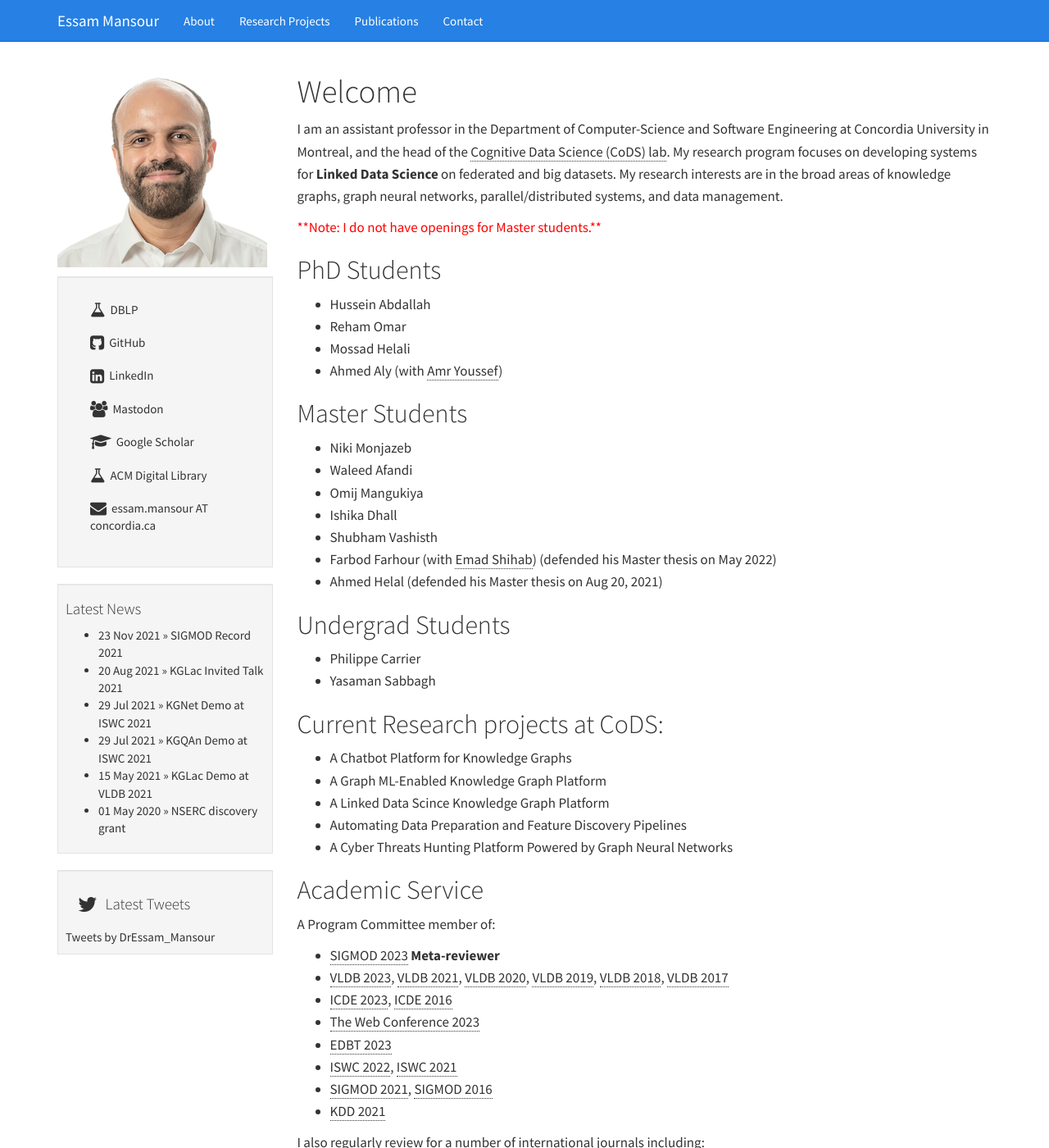
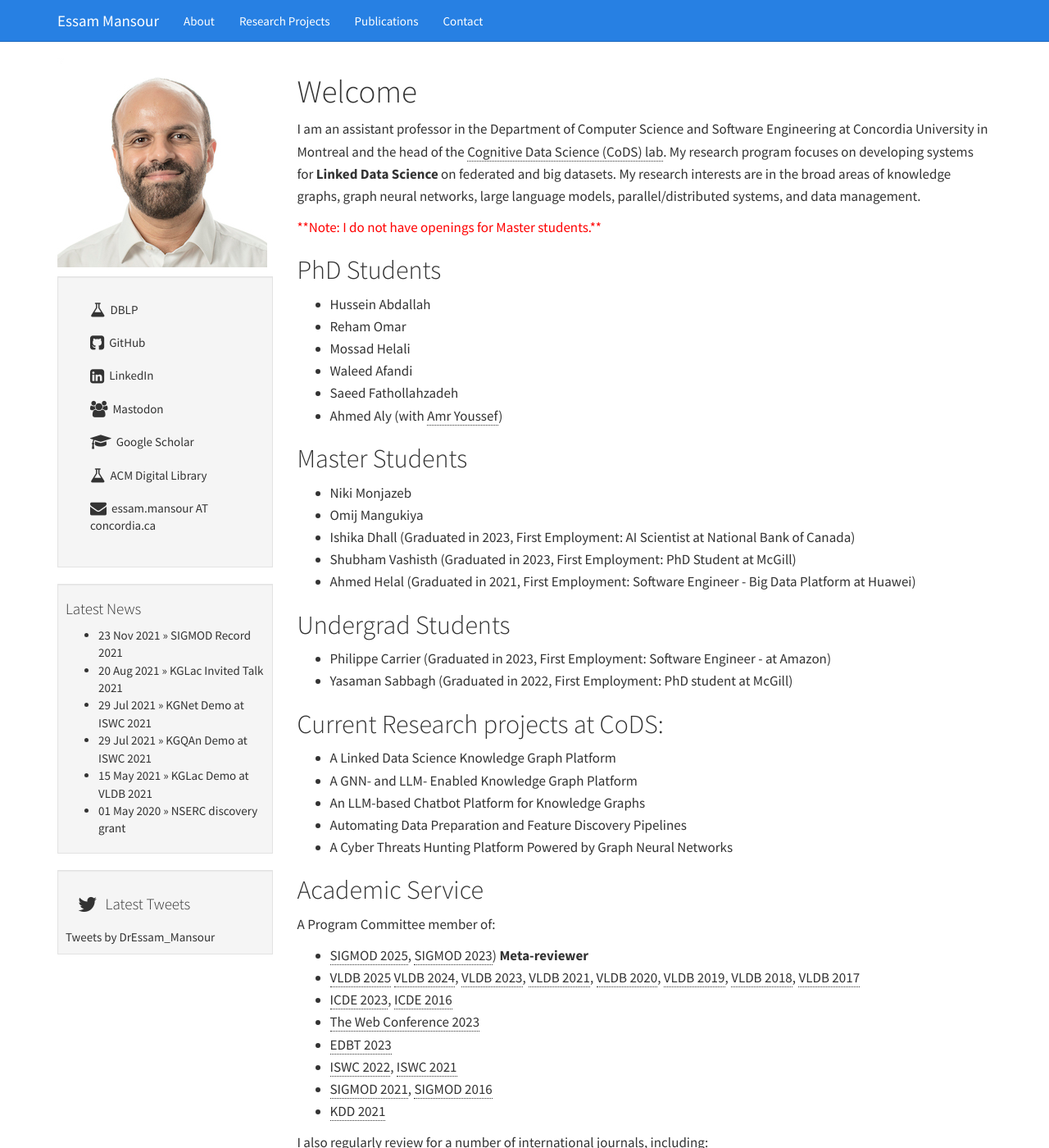
Before and after one commit to mansoure/mansoure.github.io, a Jekyll site: the page built from index.md, in a window 1280 px wide and 1400 px high. Shown: the whole window at 82% size. Built offline with Jekyll 4.4.1, drawn with Linux system fonts in a browser that asks for light colours; comment, search, counter and statistics services are not loaded.

Commit message:
Update index.md

```diff
--- a/index.md
+++ b/index.md
@@ -4,7 +4,7 @@ title: Essam Mansour
 ---
 # Welcome
 
-I am an assistant professor in the Department of Computer-Science and Software Engineering at Concordia University in Montreal, and the head of the [Cognitive Data Science (CoDS) lab](https://cods-gcs.github.io). My research program focuses on developing systems for **Linked Data Science** on federated and big datasets. My research interests are in the broad areas of knowledge graphs, graph neural networks, parallel/distributed systems, and data management.
+I am an assistant professor in the Department of Computer Science and Software Engineering at Concordia University in Montreal and the head of the [Cognitive Data Science (CoDS) lab](https://cods-gcs.github.io). My research program focuses on developing systems for **Linked Data Science** on federated and big datasets. My research interests are in the broad areas of knowledge graphs, graph neural networks, large language models, parallel/distributed systems, and data management.
 
 <font color="red">**Note: I do not have openings for Master students.**</font>
 
@@ -12,27 +12,27 @@ I am an assistant professor in the Department of Computer-Science and Software E
 - Hussein Abdallah
 - Reham Omar
 - Mossad Helali
+- Waleed Afandi
+- Saeed Fathollahzadeh
 - Ahmed Aly (with [Amr Youssef](https://users.encs.concordia.ca/~youssef/))
 
 ## Master Students
 - Niki Monjazeb
-- Waleed Afandi
 - Omij Mangukiya
-- Ishika Dhall
-- Shubham Vashisth
-- Farbod Farhour (with [Emad Shihab](http://das.encs.concordia.ca/members/emad-shihab/)) (defended his Master thesis on May 2022)
-- Ahmed Helal (defended his Master thesis on Aug 20, 2021)
+- Ishika Dhall (Graduated in 2023, First Employment: AI Scientist at National Bank of Canada)
+- Shubham Vashisth (Graduated in 2023, First Employment: PhD Student at McGill)
+- Ahmed Helal (Graduated in 2021, First Employment: Software Engineer - Big Data Platform at Huawei)
 
 ## Undergrad Students
 
-- Philippe Carrier
-- Yasaman Sabbagh
+- Philippe Carrier (Graduated in 2023, First Employment: Software Engineer - at Amazon)
+- Yasaman Sabbagh (Graduated in 2022, First Employment: PhD student at McGill)
 
 ## Current Research projects at CoDS:
 
-- A Chatbot Platform for Knowledge Graphs
-- A Graph ML-Enabled Knowledge Graph Platform
-- A Linked Data Scince Knowledge Graph Platform
+- A Linked Data Science Knowledge Graph Platform
+- A GNN- and LLM- Enabled Knowledge Graph Platform
+- An LLM-based Chatbot Platform for Knowledge Graphs
 - Automating Data Preparation and Feature Discovery Pipelines
 - A Cyber Threats Hunting Platform Powered by Graph Neural Networks
 
@@ -46,8 +46,8 @@ I am an assistant professor in the Department of Computer-Science and Software E
 
 ## Academic Service
 A Program Committee member of:
-- [SIGMOD 2023](https://2023.sigmod.org/) **Meta-reviewer**
-- [VLDB 2023](http://vldb.org/pvldb/volumes/16/review-board), [VLDB 2021](https://vldb.org/2021/), [VLDB 2020](https://vldb2020.org/pvldb.html), [VLDB 2019](http://vldb.org/2019/?review-board), [VLDB 2018](http://vldb2018.lncc.br/review-board.html), [VLDB 2017](http://www.vldb.org/2017/review_board.php)
+- [SIGMOD 2025]([https://2025.sigmod.org/](https://2025.sigmod.org/org_sigmod_pc.shtml)), [SIGMOD 2023](https://2023.sigmod.org/org_sigmod_pc.shtml)) **Meta-reviewer**
+- [VLDB 2025](http://vldb.org/pvldb/volumes/18/review-board) [VLDB 2024](http://vldb.org/pvldb/volumes/17/review-board), [VLDB 2023](http://vldb.org/pvldb/volumes/16/review-board), [VLDB 2021](https://vldb.org/2021/), [VLDB 2020](https://vldb2020.org/pvldb.html), [VLDB 2019](http://vldb.org/2019/?review-board), [VLDB 2018](http://vldb2018.lncc.br/review-board.html), [VLDB 2017](http://www.vldb.org/2017/review_board.php)
 - [ICDE 2023](https://icde2023.ics.uci.edu/research-program-committee/), [ICDE 2016](http://icde2016.fi/committees.php#tabular1)
 - [The Web Conference 2023](https://2021.sigmod.org/org_sigmod_pc.shtml)
 - [EDBT 2023](http://edbticdt2023.cs.uoi.gr/?contents=EDBT_Committee.html)
@@ -56,7 +56,7 @@ A Program Committee member of:
 - [KDD 2021](https://kdd.org/kdd2021/organizers/PC_SPC)
 
 
-I also regularly review for a number of international journals including:
+I also regularly review for a number of international journals, including:
 
 - ACM Transactions on Database Systems (TODS)
 - The International Journal on Very Large Data Bases (VLDB Journal)
```
